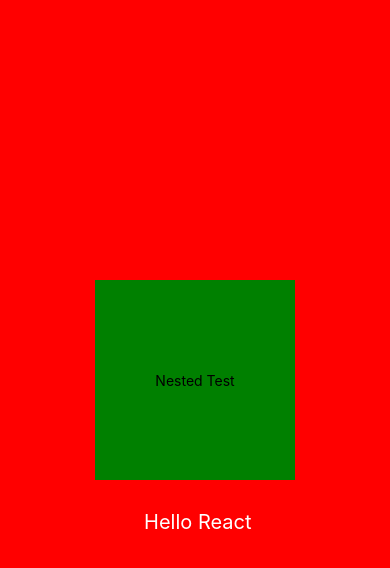
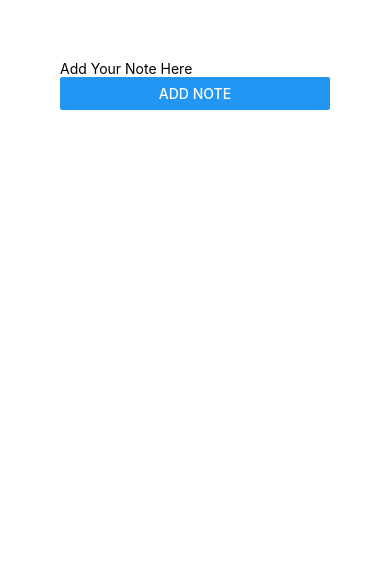
Before and after one commit to Euler-JS/react-native-course, a React Native app: screen / in a window 390 px wide. Shown: the top 568 px of the page. Built offline with nearby package versions, Linux system fonts and the light colour scheme.

Commit message:
adicionando caixa de texto e botao

```diff
--- a/App.js
+++ b/App.js
@@ -2,39 +2,31 @@
 
 //view -> container that will wrap multiple components
 //text -> to showcase any text
+//textinput -> input component
+//button -> button component
 
-import { StyleSheet, Text } from "react-native";
-import { View } from "react-native";
+import { Button, StyleSheet, TextInput, View } from "react-native";
 
 export default function App() {
   return(
-    <View style={styles.container}>
-        <View style={styles.nestedContainer}>
-          <Text>Nested Test</Text>
-        </View>
-        <Text style={{
-          fontSize: 20,
-          margin: 30,
-          color: 'white'
-        }}> Hello React</Text>
+    <View style={{
+      padding: 60
+    }}>
+      {/* to render input along with button */}
+      <View>
+        <TextInput placeholder="Add Your Note Here"></TextInput>
+        <Button title="Add Note"/>
+      </View>
+      {/* to render input along with button */}
+      {/* to tender all notes that we created */}
+      <View>
+
+      </View>
+      {/* to render all notes that we created */}
     </View>
   );
 }
 
 const styles = StyleSheet.create({
-  container: {
-    display: 'flex',
-    flex: 1,
-    justifyContent: 'center',
-    alignItems: 'center',
-    backgroundColor: 'red'
-  },
-  nestedContainer: {
-    display: 'flex',
-    width: 200,
-    height: 200,
-    backgroundColor: 'green',
-    justifyContent: 'center',
-    alignItems: 'center'
-  }
+
 })
```
